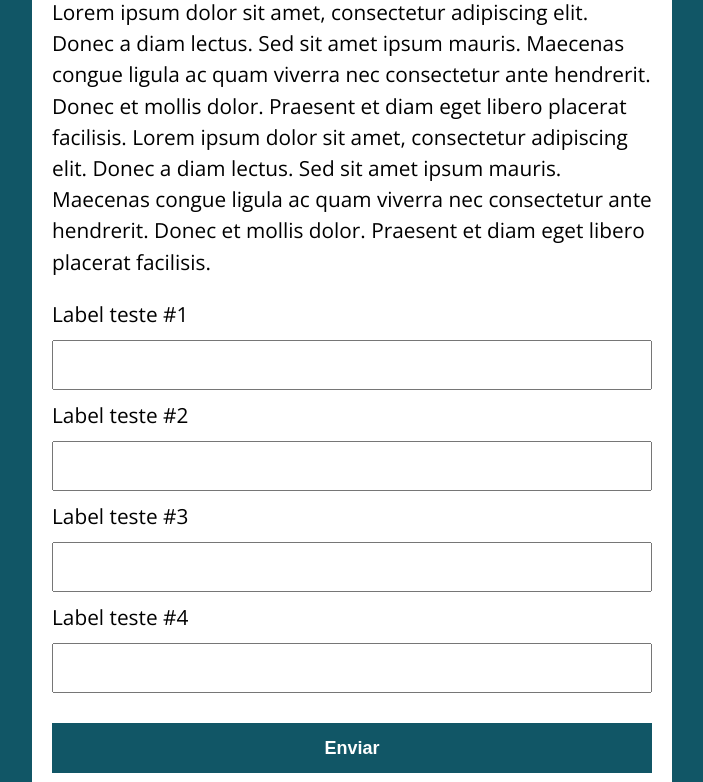
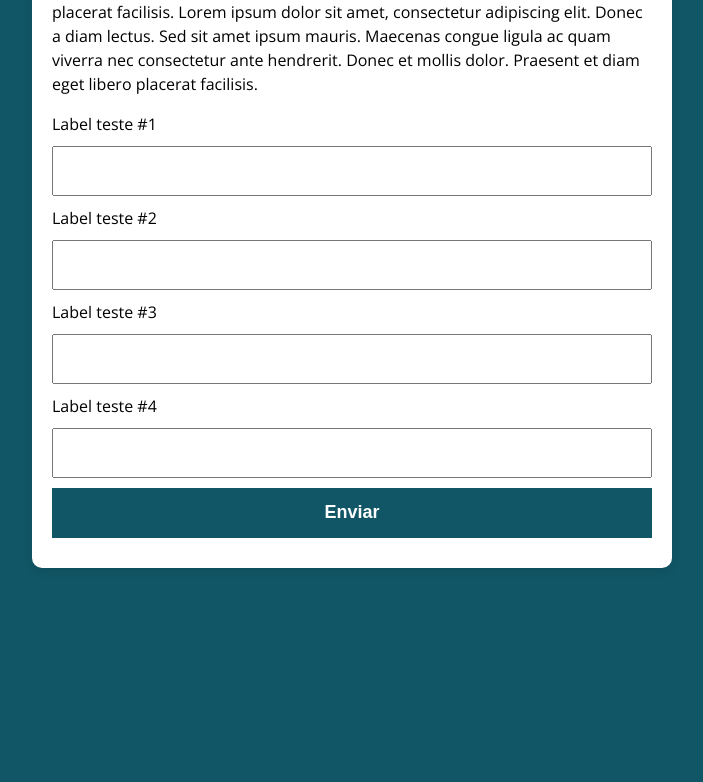
Before and after one commit to RafSanRib/CursoJS, a plain HTML site: page modelo/index.html in a window 1280 px wide. Shown: the part 156-938 px from the top of the page, without its empty margins (288-991 px from the left). After the commit the page ends 800 px from the top, so only its background shows below. Drawn offline with nearby package versions, Linux system fonts and the light colour scheme.

Commit message:
Atualização 310325

```diff
--- a/modelo/assets/css/style.css
+++ b/modelo/assets/css/style.css
@@ -1,5 +1,6 @@
-@import url('https://fonts.googleapis.com/css?family=Open+Sans:400,700&display=swap');
-:root {
+@import url('https://fonts.googleapis.com/css2?family=Open+Sans:ital,wght@0,300..800;1,300..800&display=swap');
+
+:root{
   --primary-color: rgb(17, 86, 102);
   --primary-color-darker: rgb(9, 48, 56);
 }
@@ -13,17 +14,18 @@ body {
   margin: 0;
   padding: 0;
   background: var(--primary-color);
-  font-family: 'Open sans', sans-serif;
-  font-size: 1.3em;
+  font-family: 'Open Sans', sans-serif;
+  font-family: 1,3em;
   line-height: 1.5em;
 }
 
 .container {
   max-width: 640px;
-  margin: 50px auto;
+  margin: 0 auto;
   background: #fff;
   padding: 20px;
   border-radius: 10px;
+  box-shadow: 0 2px 10px rgba(0, 0, 0, 0.1);
 }
 
 form input, form label, form button {
@@ -38,10 +40,6 @@ form input {
   padding: 0 20px;
 }
 
-form input:focus {
-  outline: 1px solid var(--primary-color);
-}
-
 form button {
   border: none;
   background: var(--primary-color);
@@ -50,7 +48,7 @@ form button {
   font-weight: 700;
   height: 50px;
   cursor: pointer;
-  margin-top: 30px;
+  margin-top: 10px;
 }
 
 form button:hover {
```
Also changed, not shown: modelo/index.html (+0 -5 lines).
